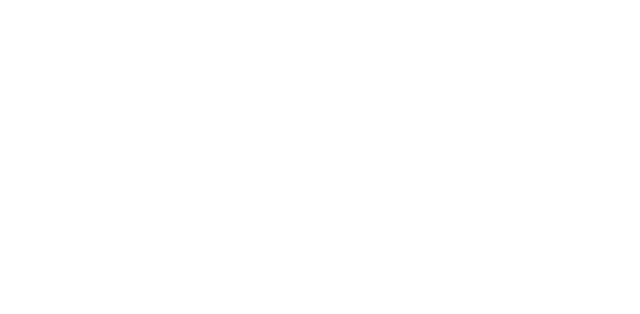
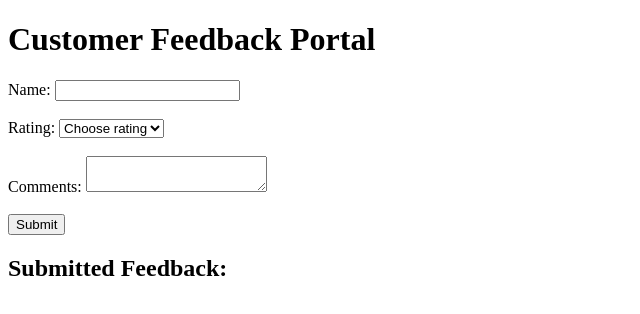
Before and after one commit to anjalikrishna-11/Customer-Feedback-Portal, a plain HTML site: page index.html in a window 1280 px wide. Shown: the whole page, without its empty margins (0-640 px from the left). Drawn offline with Linux system fonts and the light colour scheme.

Commit message:
Create feedback form with input fields and display area

```diff
--- a/index.html
+++ b/index.html
@@ -10,3 +10,34 @@
     <title>Customer Feedback Portal</title>
 </head>
 <body>
+    <!--Create feedback form with input fields and display area-->
+    <h1>Customer Feedback Portal</h1>
+    <!-- Feedback Form -->
+    <form id="feedback-form">
+        <label for="name">Name:</label>
+        <input type="text" id="name" name="name" required><br><br>
+        <!-- Rating Dropdown -->
+        <label for="rating">Rating:</label>
+        <select id="rating" name="rating" required>
+            <option value="">Choose rating</option>
+            <option value="1">1</option>
+            <option value="2">2</option>
+            <option value="3">3</option>
+            <option value="4">4</option>
+            <option value="5">5</option>
+        </select><br><br>
+        <!-- Comments Textarea -->
+        <label for="comments">Comments:</label>
+        <textarea id="comments" name="comments" required></textarea><br><br>
+        <!-- Submit Button -->
+        <button type="submit">Submit</button>
+    </form>
+    <!-- Feedback Display Area -->
+    <div id="feedback-display">
+        <h2>Submitted Feedback:</h2>
+        <!-- Feedback entries will be dynamically added here -->
+    </div>
+    <!-- Link to the external JavaScript file -->
+    <script src="script.js"></script>
+</body>
+</html>
```
